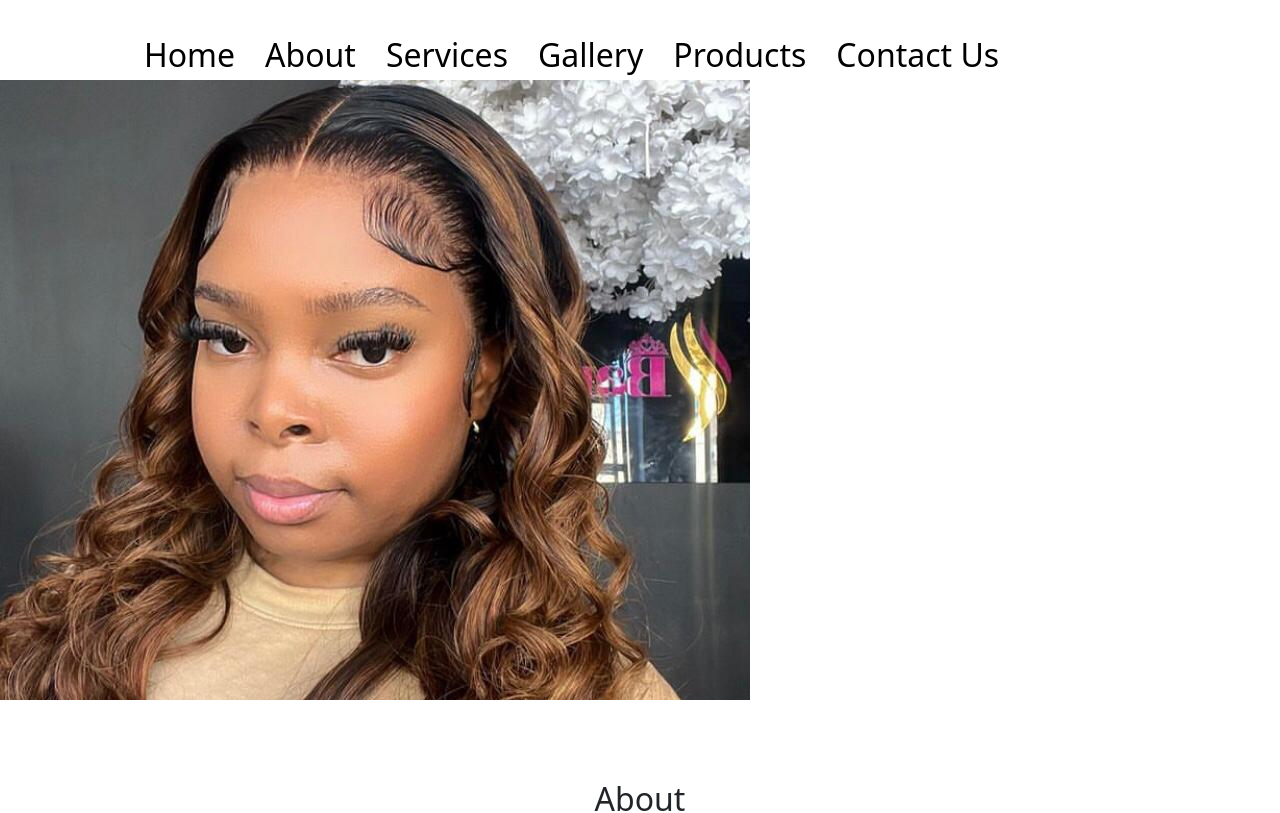
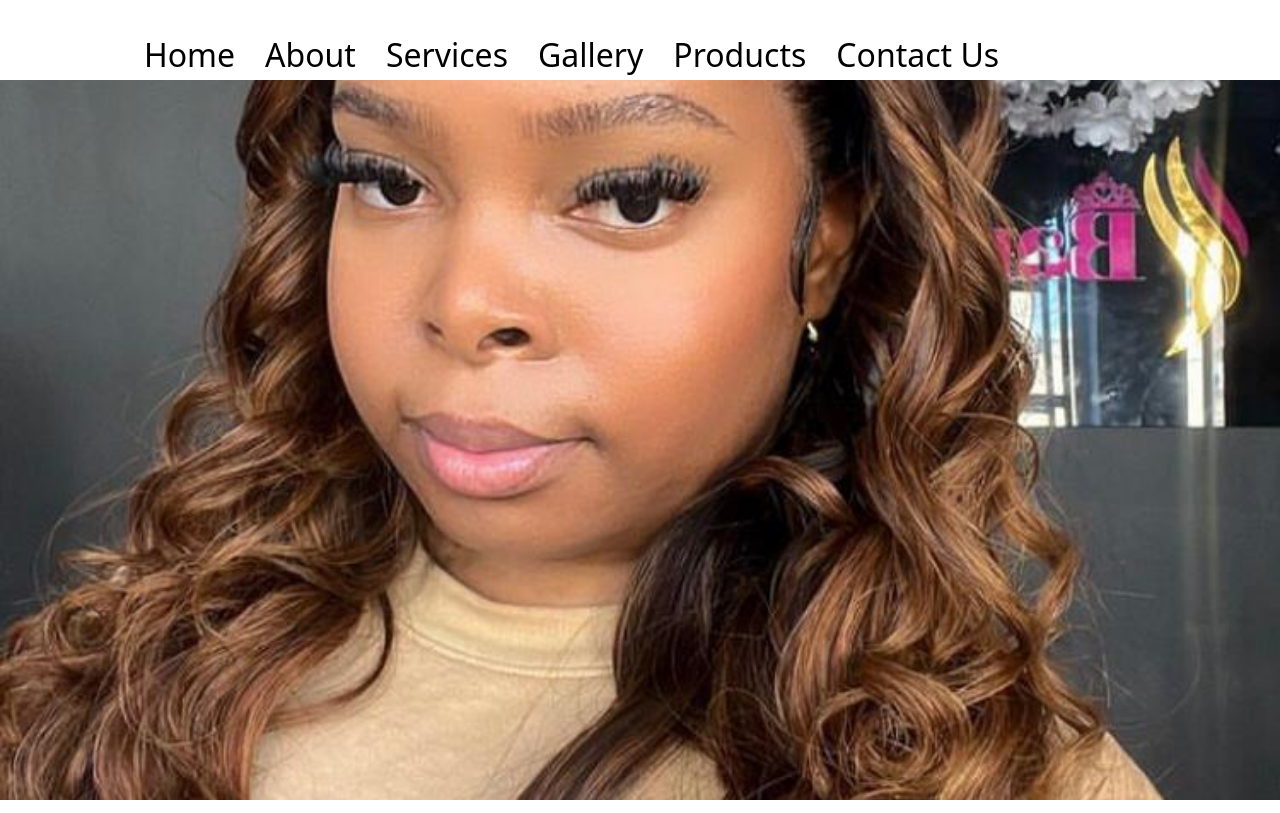
Before and after one commit to Luvuyotafeni/Salon, a React (Create React App) app: page / in a window 1280 px wide. Shown: the top 813 px of the page. Built offline with nearby package versions, Linux system fonts and the light colour scheme.

Commit message:
fitting the home background image to the sections

```diff
--- a/src/components/Header/Header.css
+++ b/src/components/Header/Header.css
@@ -1,6 +1,7 @@
 header {
     height: 10vh;
     line-height: 10vh;
+
     width: 100%;
     background-color: white;
     position: fixed;
--- a/src/components/Home/Home.css
+++ b/src/components/Home/Home.css
@@ -1,6 +1,8 @@
 .home {
-    background-image: url('../Assets/Home.jpeg') ;
-    height:700px;
-    width: 1000px;
+    background-image: url('../Assets/Home.jpeg');
+    height: 100vh;
+    width: 100%;
     background-repeat: no-repeat;
+    background-size: cover;
+    background-position: center;
 }
```
